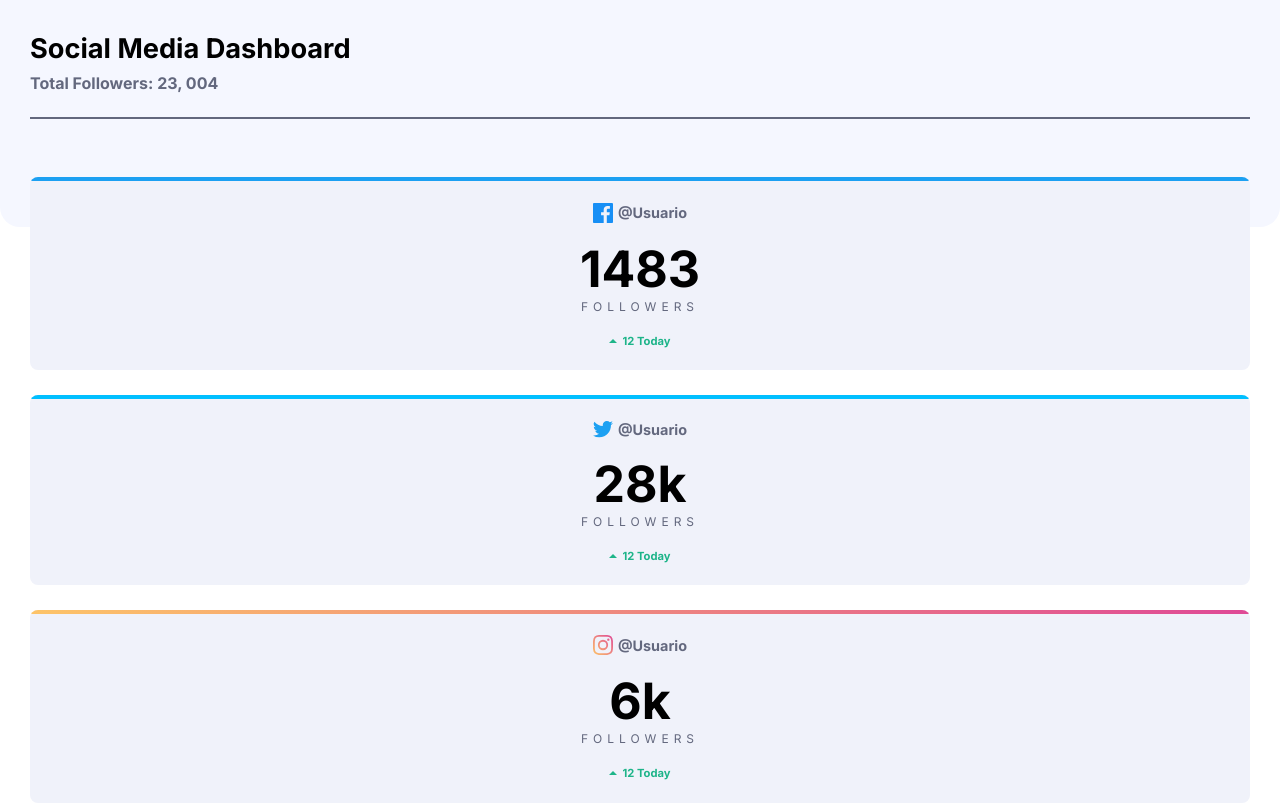
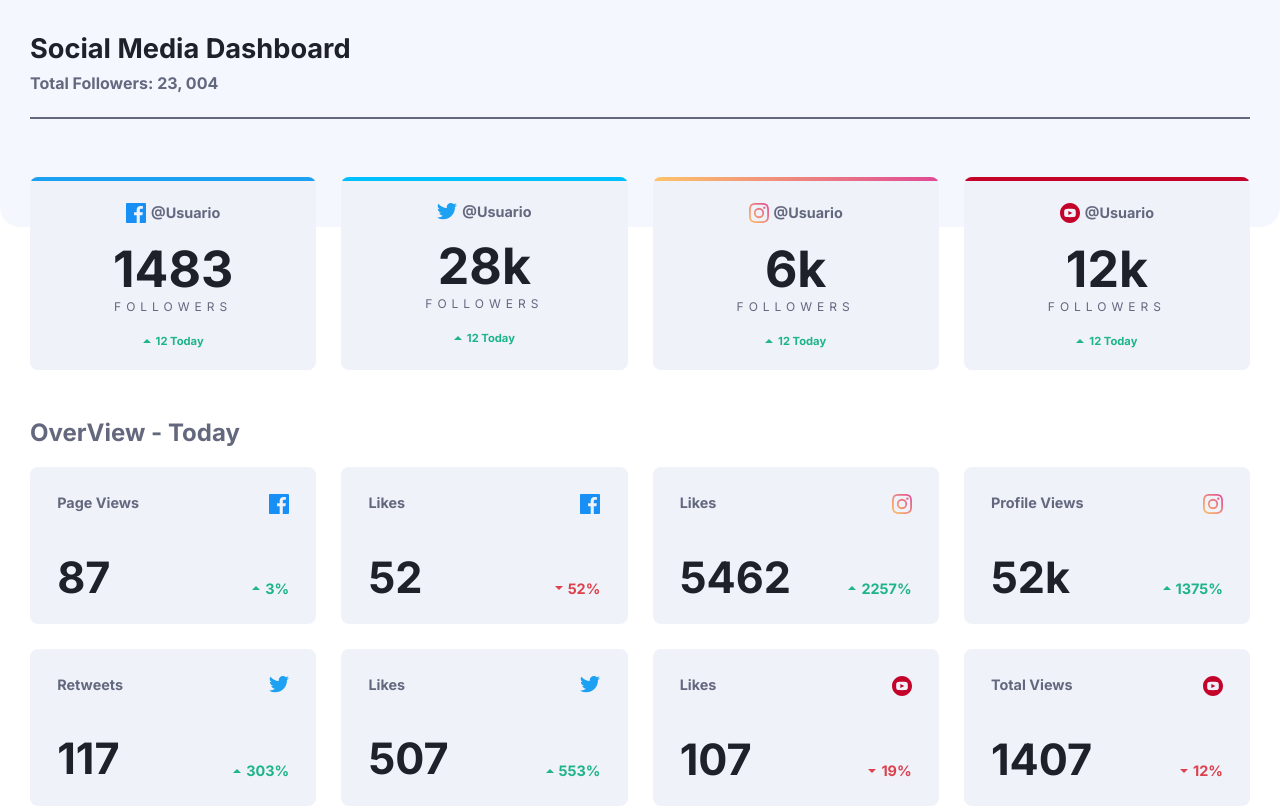
Before and after one commit to victand98/dark-mode-sass-demo, a plain HTML site: page index.html in a window 1280 px wide. Shown: the top 809 px of the page. Drawn offline with Linux system fonts and the light colour scheme.

Commit message:
Desktop screen & Dark Mode

```diff
--- a/scss/_card.scss
+++ b/scss/_card.scss
@@ -6,7 +6,7 @@
 .card {
   border-radius: 8px;
   overflow: hidden;
-  background-color: $light-grayish-blue;
+  background: $light-grayish-blue;
   text-align: center;
   padding: 0.7em 0;
   position: relative;
@@ -111,3 +111,17 @@
     }
   }
 }
+
+@media (prefers-color-scheme: dark) {
+  .card,
+  .card-small {
+    background: $dark-desaturated-blue;
+  }
+
+  .card-title,
+  .card-followers-title,
+  .overview h2,
+  .card-small-views {
+    color: $desaturated-blue;
+  }
+}
--- a/scss/_header.scss
+++ b/scss/_header.scss
@@ -16,4 +16,12 @@
     border-bottom: 2px solid $dark-grayish-blue;
     padding-bottom: 1.5em;
   }
+
+  @media (prefers-color-scheme: dark) {
+    background: $very-dark-blue-top-bg;
+
+    &-total {
+      color: $desaturated-blue;
+    }
+  }
 }
--- a/scss/_init.scss
+++ b/scss/_init.scss
@@ -1,15 +1,40 @@
 body {
   font-family: "Inter", sans-serif;
   margin: 0;
+  background: $white;
+  color: $very-dark-blue;
+
+  @media (prefers-color-scheme: dark) {
+    background: $very-dark-blue;
+    color: $white;
+  }
 }
 
 .wrapper {
   padding: 0 30px;
+
+  @include xl {
+    max-width: $max-width-xl;
+    margin: auto;
+  }
 }
 
 .grid {
   display: grid;
   grid-row-gap: 25px;
+  grid-column-gap: 25px;
+
+  @include sm {
+    grid-template-columns: repeat(2, 1fr);
+  }
+
+  @include md {
+    grid-template-columns: repeat(3, 1fr);
+  }
+
+  @include xl {
+    grid-template-columns: repeat(4, 1fr);
+  }
 }
 
 @each $color, $value in $primary-colors {
--- a/scss/_mixins.scss
+++ b/scss/_mixins.scss
@@ -16,3 +16,21 @@
     color: $color;
   }
 }
+
+@mixin sm {
+  @media (min-width: $screen-sm-min) {
+    @content;
+  }
+}
+
+@mixin md {
+  @media (min-width: $screen-md-min) {
+    @content;
+  }
+}
+
+@mixin xl {
+  @media (min-width: $screen-xl-min) {
+    @content;
+  }
+}
--- a/scss/_variables.scss
+++ b/scss/_variables.scss
@@ -45,3 +45,11 @@ $very-pale-blue: hsl(225, 100%, 98%);
 $light-grayish-blue: hsl(227, 47%, 96%);
 // Text
 $dark-grayish-blue: hsl(228, 12%, 44%);
+
+// Breakpoints //
+$screen-sm-min: 576px;
+$screen-md-min: 768px;
+$screen-xl-min: 1024px;
+
+// Maximum Width //
+$max-width-xl: 1440px;
```
Also changed, not shown: static/css/styles.css, 1 other file.
